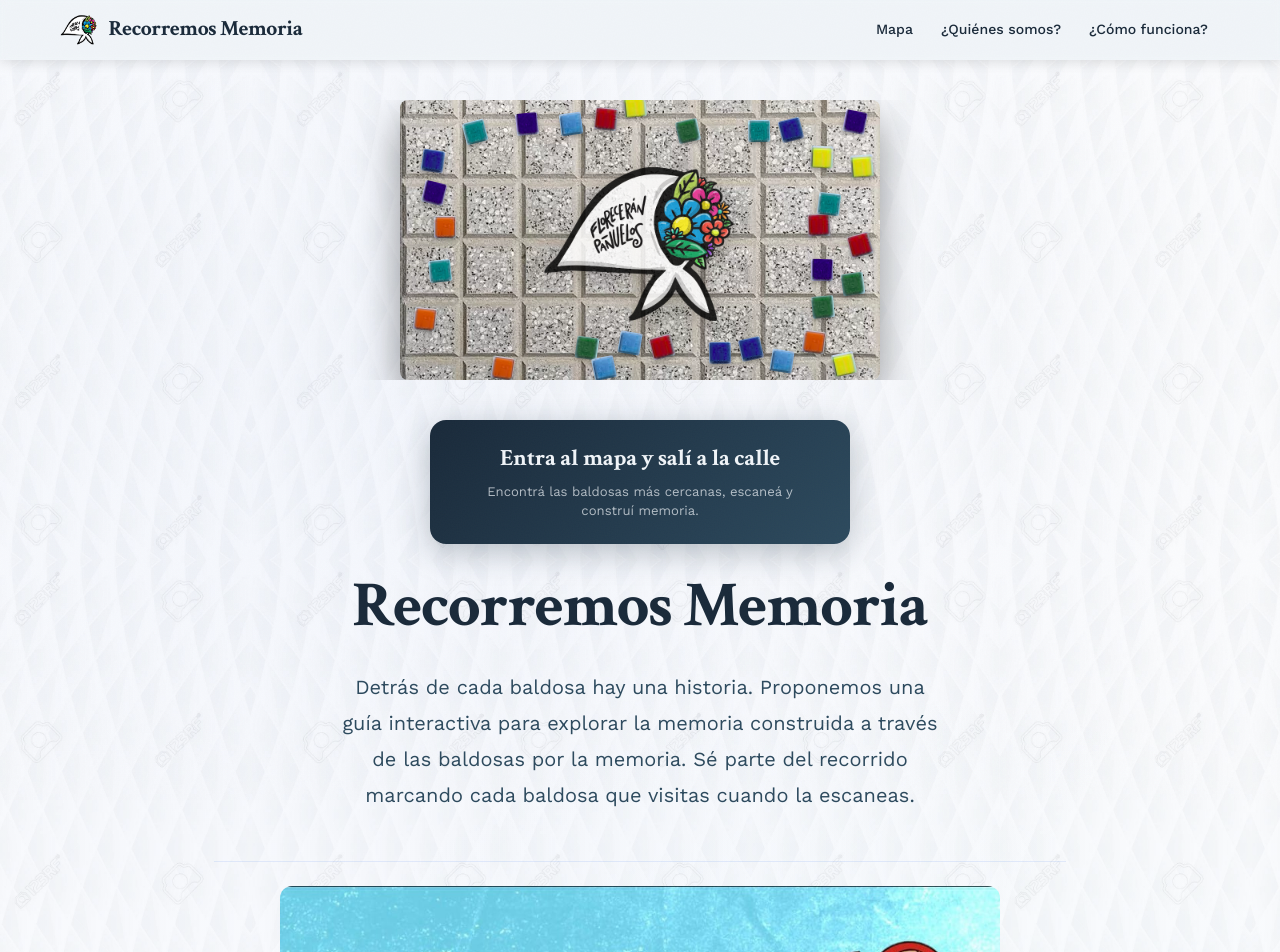
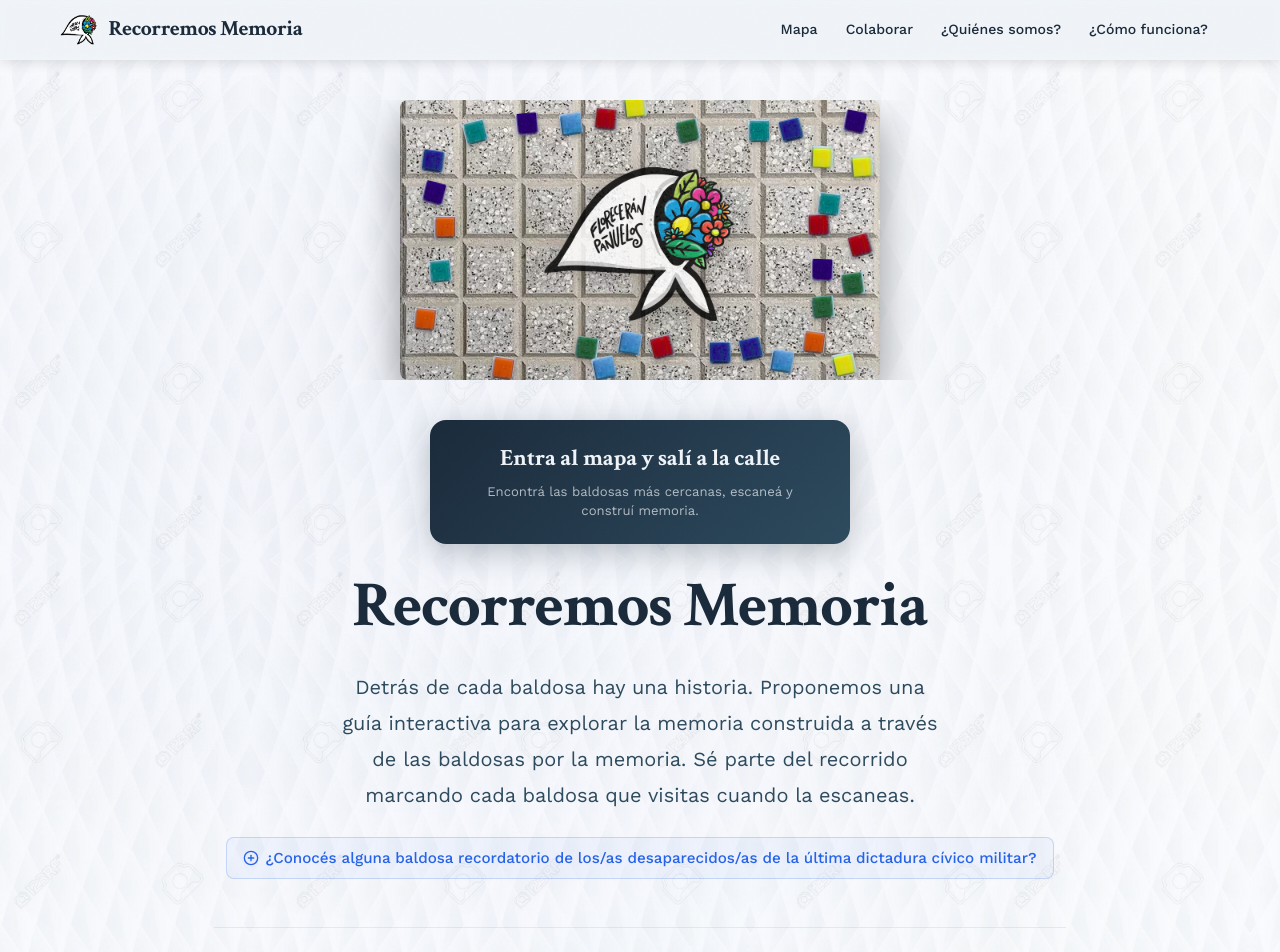
Before and after one commit to iacubdiego/RA_Baldosas_Memoria, a Next.js app: page / in a window 1280 px wide. Shown: the top 952 px of the page. Built offline with nearby package versions, Linux system fonts and the light colour scheme; no server answers; the database is empty.

Commit message:
Agregamos links para colaborar

```diff
--- a/app/page.tsx
+++ b/app/page.tsx
@@ -333,6 +333,43 @@ export default function Home() {
             </p>
           </div>
 
+          {/* Link a colaborar */}
+          <div style={{
+            opacity: 0,
+            animation: 'slideUpFade 0.9s cubic-bezier(0.25, 1, 0.5, 1) 4.2s forwards',
+            marginBottom: 'var(--space-md)',
+          }}>
+            <a href="/colaborar" style={{
+              display: 'inline-flex',
+              alignItems: 'center',
+              gap: '6px',
+              fontSize: '0.95rem',
+              fontWeight: 500,
+              color: 'var(--color-primary)',
+              textDecoration: 'none',
+              padding: '0.5rem 1rem',
+              borderRadius: '8px',
+              border: '1.5px solid rgba(37, 99, 235, 0.2)',
+              background: 'rgba(37, 99, 235, 0.04)',
+              transition: 'all 0.2s ease',
+            }}
+            onMouseEnter={e => {
+              (e.currentTarget as HTMLAnchorElement).style.background = 'rgba(37, 99, 235, 0.08)'
+              ;(e.currentTarget as HTMLAnchorElement).style.borderColor = 'rgba(37, 99, 235, 0.35)'
+            }}
+            onMouseLeave={e => {
+              (e.currentTarget as HTMLAnchorElement).style.background = 'rgba(37, 99, 235, 0.04)'
+              ;(e.currentTarget as HTMLAnchorElement).style.borderColor = 'rgba(37, 99, 235, 0.2)'
+            }}>
+              <svg width="16" height="16" viewBox="0 0 24 24" fill="none" stroke="currentColor" strokeWidth="2" strokeLinecap="round" strokeLinejoin="round">
+                <circle cx="12" cy="12" r="10" />
+                <line x1="12" y1="8" x2="12" y2="16" />
+                <line x1="8" y1="12" x2="16" y2="12" />
+              </svg>
+              ¿Conocés alguna baldosa recordatorio de los/as desaparecidos/as de la última dictadura cívico militar?
+            </a>
+          </div>
+
           {/* Contador */}
           <div style={{
             display: 'flex',
--- a/components/NavbarWrapper.tsx
+++ b/components/NavbarWrapper.tsx
@@ -4,9 +4,10 @@ import { usePathname } from 'next/navigation'
 import { useEffect, useState, useRef } from 'react'
 
 const LINKS = [
-  { href: '/mapa',            label: 'Mapa' },
-  { href: '/quienes-somos',   label: '¿Quiénes somos?' },
-  { href: '/como-funciona',   label: '¿Cómo funciona?' },
+  { href: '/mapa',              label: 'Mapa' },
+  { href: '/colaborar',          label: 'Colaborar' },
+  { href: '/quienes-somos',     label: '¿Quiénes somos?' },
+  { href: '/como-funciona',     label: '¿Cómo funciona?' },
 ]
 
 export default function NavbarWrapper() {
```
Also changed, not shown: app/colaborar/page.tsx (renamed from app/agregar-baldosa/page.tsx).
